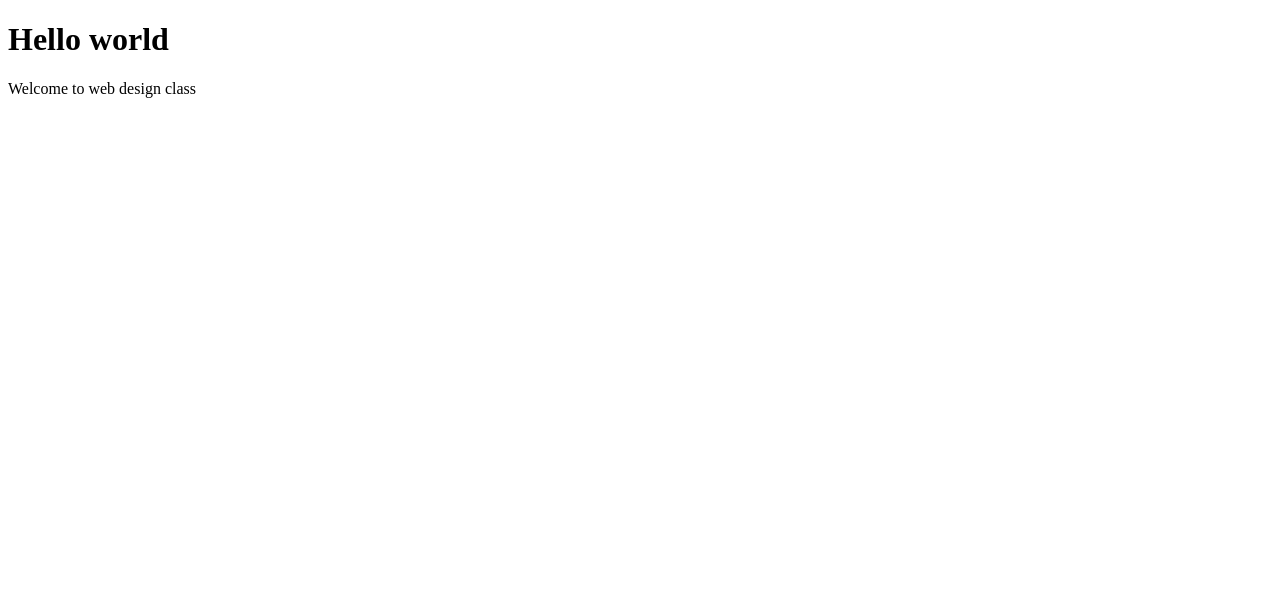
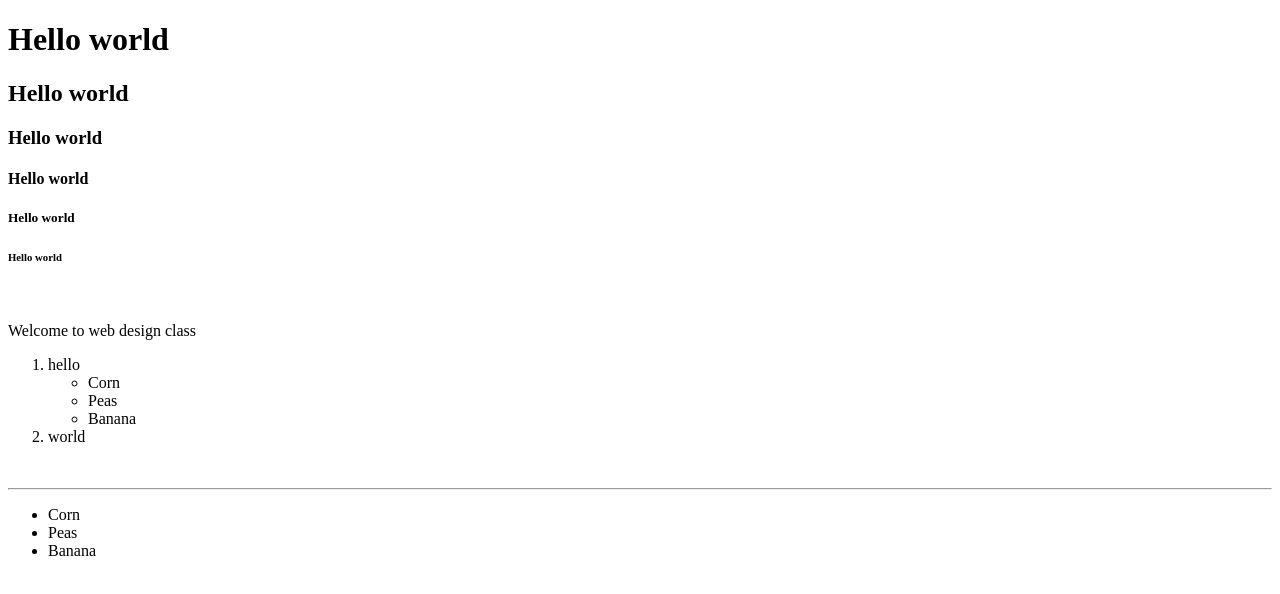
Before and after one commit to chris-mignon/webdesignIT, a plain HTML site: page index.html in a window 1280 px wide. Drawn offline with Linux system fonts and the light colour scheme.

Commit message:
Update index.html

```diff
--- a/index.html
+++ b/index.html
@@ -3,12 +3,37 @@
 <head>
     <meta charset="UTF-8">
     <meta name="viewport" content="width=device-width, initial-scale=1.0">
-    <title>Document</title>
+    <title>Christopher mignon</title>
 </head>
 <body>
 
     <h1> Hello world</h1>
+    <h2>Hello world</h2>
+    <h3>Hello world</h3>
+    <h4>Hello world</h4>
+    <h5>Hello world</h5>
+    <h6>Hello world</h6>
+    <br>
+
 
     <p>Welcome to web design class</p>
+
+    <ol>
+        <li>hello</li>
+        <ul>
+        <li>Corn</li>
+        <li>Peas</li>
+        <li>Banana</li>
+    </ul>
+        <li> world</li>
+    </ol>
+    <br>
+    <hr>
+    <ul>
+        <li>Corn</li>
+        <li>Peas</li>
+        <li>Banana</li>
+    </ul>
+
 </body>
 </html>
```
